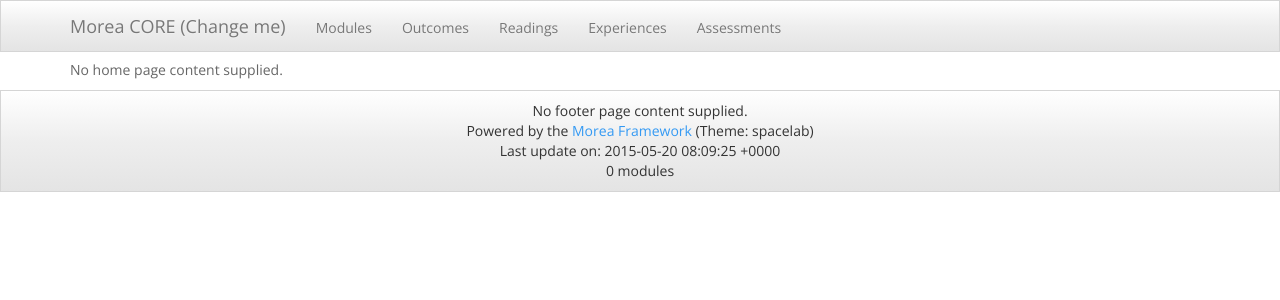
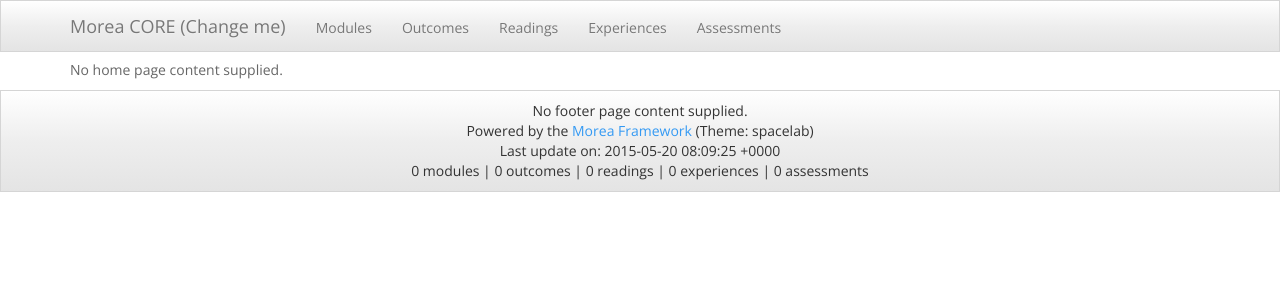
Before and after one commit to morea-framework/v2-core, a Jekyll site: the page built from src/index.md, in a window 1280 px wide. Shown: the top 300 px of the page. Built offline with Jekyll 4.4.1, drawn with Linux system fonts in a browser that asks for light colours; nearby versions of some CDN libraries.

Commit message:
Fix footer

```diff
--- a/src/_layouts/default.html
+++ b/src/_layouts/default.html
@@ -77,18 +77,18 @@
        Last update on: <span>{{ site.time }}</span></p>
     <p style="margin: 0">
       {{ site.morea_module_pages.size }} modules
-      {% unless site.morea_outcome_pages.size == 0 %}
+      {% if site.morea_navbar_items contains 'Outcomes' %}
         | {{ site.morea_outcome_pages.size }} outcomes
-      {% endunless %}
-      {% unless site.morea_reading_pages.size == 0 %}
+      {% endif %}
+      {% if site.morea_navbar_items contains 'Readings' %}
         | {{ site.morea_reading_pages.size }} readings
-      {% endunless %}
-      {% unless site.morea_experience_pages.size == 0 %}
+      {% endif %}
+      {% if site.morea_navbar_items contains 'Experiences' %}
         | {{ site.morea_experience_pages.size }} experiences
-      {% endunless %}
-      {% unless site.morea_assessment_pages.size == 0 %}
+      {% endif %}
+      {% if site.morea_navbar_items contains 'Assessments' %}
         | {{ site.morea_assessment_pages.size }} assessments
-      {% endunless %}
+      {% endif %}
     </p>
   </div>
 </footer>
```
